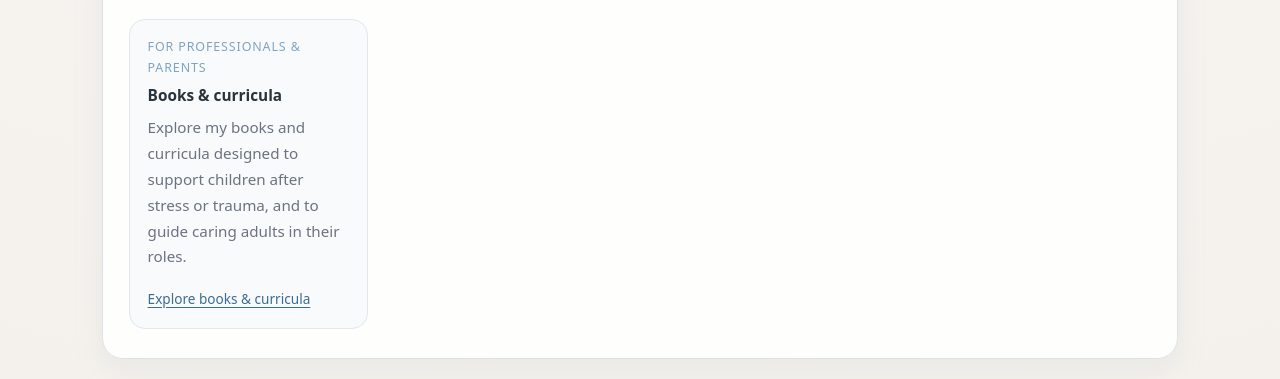
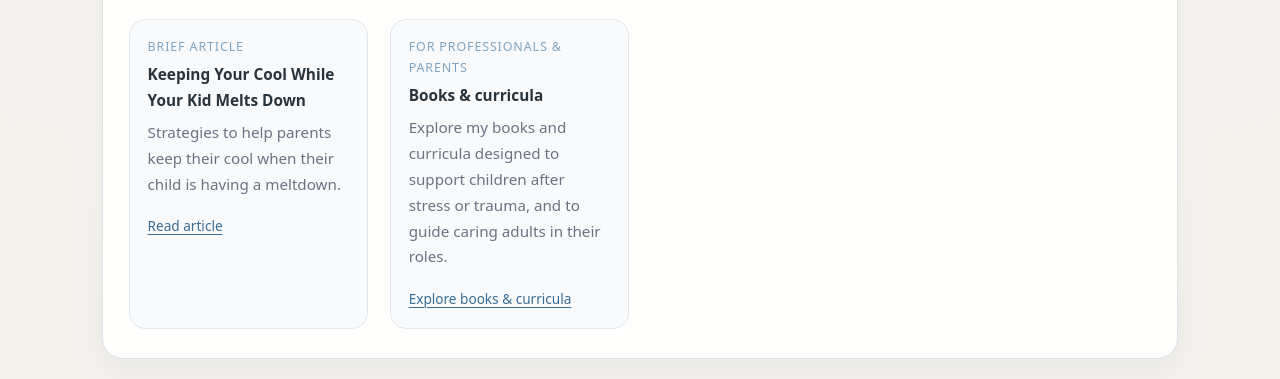
Before and after one commit to drcaelansoma-hub/doctorcae-website, a plain HTML site: page index.html in a window 1280 px wide. Shown: the part 2016-2395 px from the top of the page. Drawn offline with Linux system fonts and the light colour scheme.

Commit message:
Add files via upload

```diff
--- a/index.html
+++ b/index.html
@@ -596,6 +596,15 @@
             </div>
 
             <div class="resource-card">
+              <div class="resource-label">Brief article</div>
+              <div class="resource-title">Keeping Your Cool While Your Kid Melts Down</div>
+              <p class="resource-text">
+                Strategies to help parents keep their cool when their child is having a meltdown.
+              </p>
+              <a href="keeping-your-cool-meltdown.html" class="resource-link">Read article</a>
+            </div>
+
+            <div class="resource-card">
               <div class="resource-label">For professionals & parents</div>
               <div class="resource-title">Books & curricula</div>
               <p class="resource-text">
```
Also changed, not shown: 1 other file.
